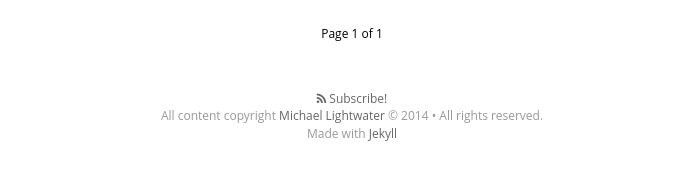
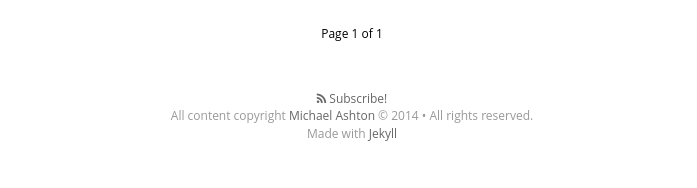
Before and after one commit to telegramco/telegramco.github.io, a Jekyll site: the page built from index.html, in a window 1280 px wide. Shown: the part 1261-1449 px from the top of the page, without its empty margins (288-985 px from the left). Built offline with Jekyll 4.4.1, drawn with Linux system fonts in a browser that asks for light colours; nearby versions of some CDN libraries; some web fonts are replaced; Markdown is read by kramdown in place of the engine named in the settings; the list of posts is cut into pages by our own code.

Commit message:
Change pseudonym

```diff
--- a/_config.yml
+++ b/_config.yml
@@ -18,8 +18,8 @@ logo: "/assets/images/logo-square-noborder-400.png"
 # Blog cover image
 cover: "/assets/images/cA4aKEIPQrerBnp1yGHv_IMG_9534-3-2.jpg"
 
-name: 'Michael Lightwater'
-author: 'Michael Lightwater'
+name: 'Michael Ashton'
+author: 'Michael Ashton'
 author_image: "/assets/images/headshot-500.jpg"
 
 paginate:	5
```
